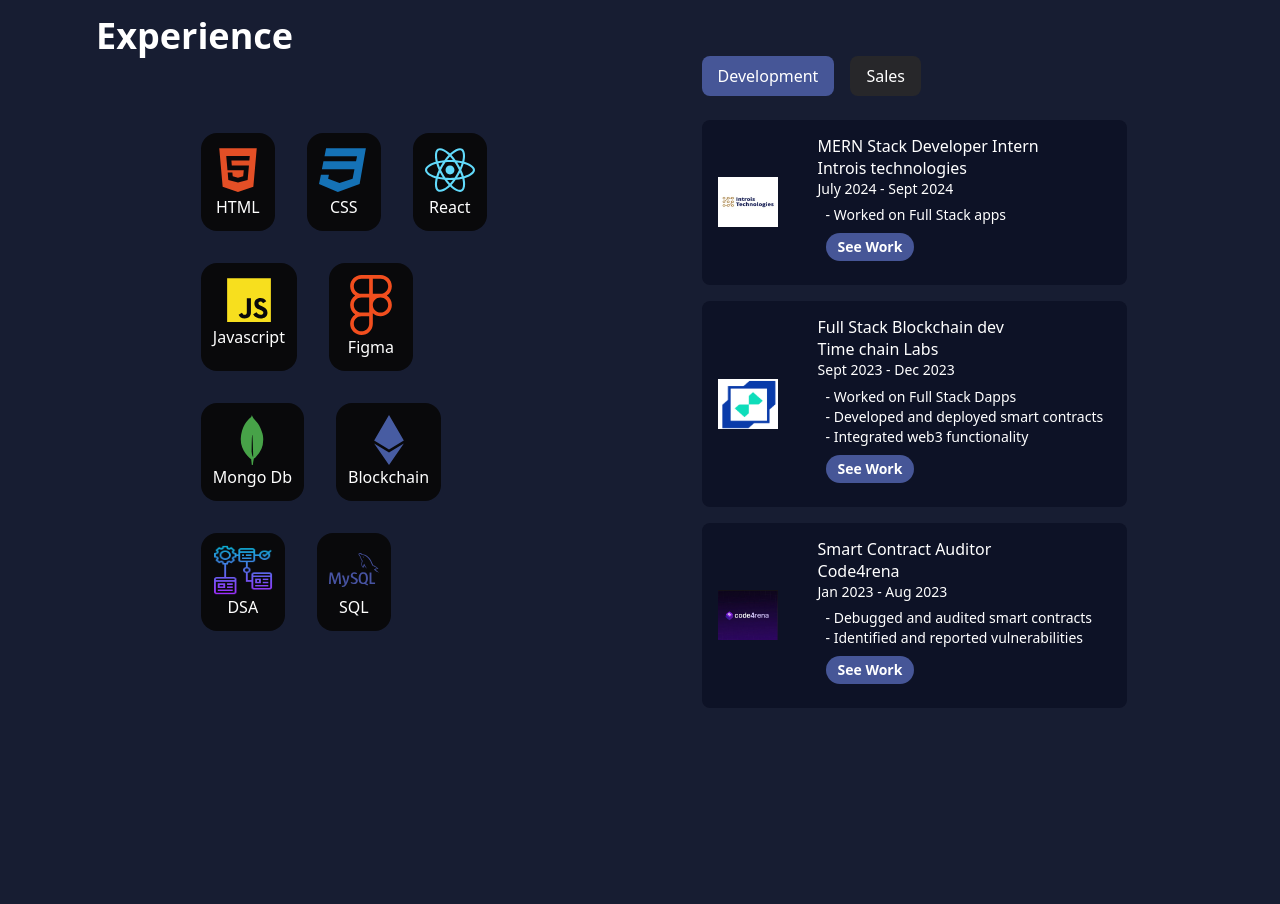
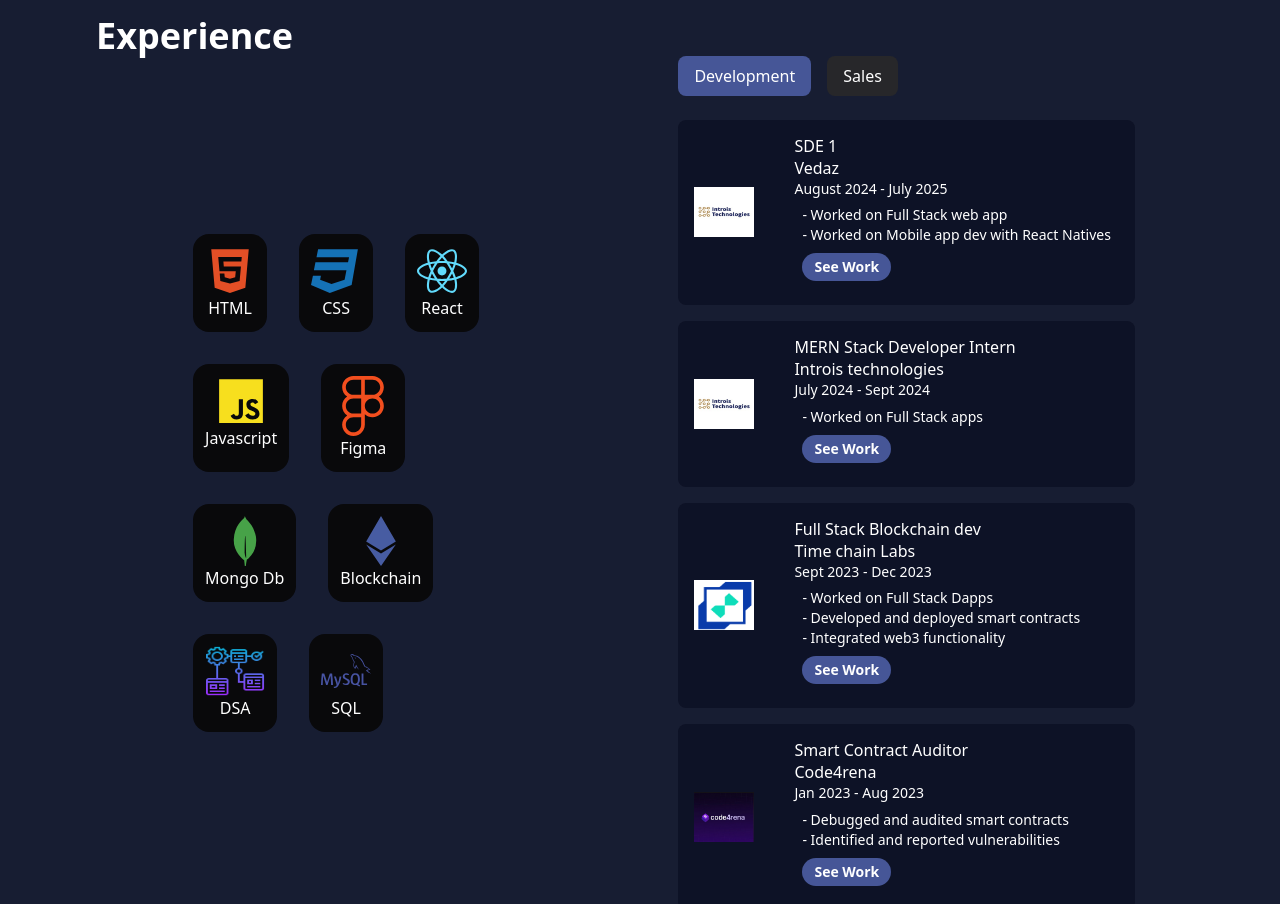
Before and after one commit to raunak123455/portfolioo, a React (Vite) app: page / in a window 1280 px wide. Shown: the part 1600-2504 px from the top of the page. Built offline with nearby package versions, Linux system fonts and the light colour scheme.

Commit message:
Update Experience.jsx

```diff
--- a/src/Components/Experience/Experience.jsx
+++ b/src/Components/Experience/Experience.jsx
@@ -87,6 +87,31 @@ const Experience = () => {
 
           {activeCategory === "development" && (
             <div>
+               <div className="flex gap-10 bg-slate-950 bg-opacity-45 mt-4 rounded-lg p-4 items-center">
+                <img src={in2} alt="folder" className="w-[60px] h-[50px]" />
+                <span className="text-white">
+                  <h2 className="leading-tight">SDE 1</h2>
+                  <h2>Vedaz</h2>
+                  <p className="text-sm leading-tight font-thin">
+                    August 2024 - July 2025
+                  </p>
+                  <ul className="text-sm p-2">
+                    <li>- Worked on Full Stack web app</li>
+                    <li>- Worked on Mobile app dev with React Natives</li>
+
+
+                    <a
+                      href="https://drive.google.com/drive/folders/1uO51egDkO-4mLFV8E4bP7tAmU73GXn5X"
+                      target="_blank"
+                      rel="noopener noreferrer"
+                    >
+                      <button className="mt-2 text-white py-1 px-3 text-sm hover:opacity-85 duration-300 hover:scale-105 font-semibold rounded-2xl bg-[#465697]">
+                        See Work
+                      </button>
+                    </a>
+                  </ul>
+                </span>
+              </div>
               <div className="flex gap-10 bg-slate-950 bg-opacity-45 mt-4 rounded-lg p-4 items-center">
                 <img src={in2} alt="folder" className="w-[60px] h-[50px]" />
                 <span className="text-white">
```
